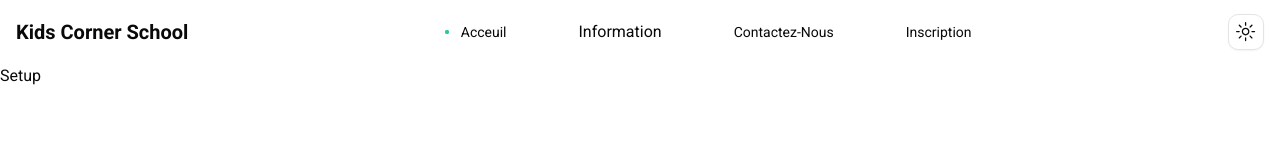
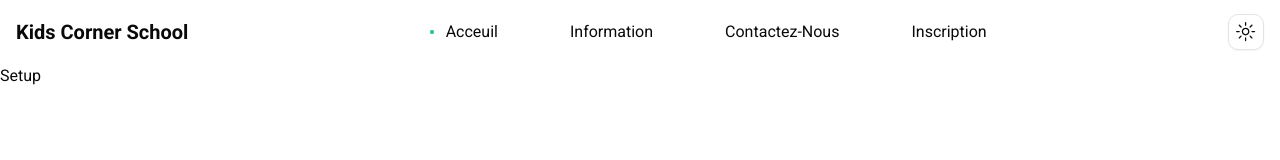
Before and after one commit to yusufb026/Next-Showcase, a Next.js app: page / in a window 1280 px wide. Shown: the top 160 px of the page. Built offline with nearby package versions, Linux system fonts and the light colour scheme.

Commit message:
style: adjuste header

```diff
--- a/src/components/header/Header.tsx
+++ b/src/components/header/Header.tsx
@@ -26,7 +26,7 @@ const navBarLinks: TNabBarLinks = {
 
 const Header: FC<HeaderProps> = () => {
   return (
-    <header className="sticky top-0 px-4">
+    <header className="sticky top-0 px-4 text-xl ">
       <Container>
         <div className="relative flex h-16 w-full items-center justify-between ">
           <div className="flex items-center">
@@ -35,18 +35,18 @@ const Header: FC<HeaderProps> = () => {
             </Link>
           </div>
 
-          <nav className="mx-6 hidden items-center space-x-4 md:flex lg:space-x-6">
+          <nav className="mx-6 hidden items-center space-x-4 lg:flex lg:space-x-6">
             <MenuLink label={navBarLinks.Acceuil.label} link={navBarLinks.Acceuil.link} />
             <DropdownLinks label={navBarLinks.Information.label} links={navBarLinks.Information.link} />
             <MenuLink label={navBarLinks.ContactezNous.label} link={navBarLinks.ContactezNous.link} />
             <MenuLink label={navBarLinks.Inscription.label} link={navBarLinks.Inscription.link} />
           </nav>
 
-          <div className="hidden items-center md:flex">
+          <div className="hidden items-center lg:flex">
             <ModeToggleDesktop />
           </div>
-          <div className="flex items-center md:hidden">
-            <SheetMenu className="block  md:hidden" navBarLinks={navBarLinks} />
+          <div className="flex items-center lg:hidden">
+            <SheetMenu className="block  lg:hidden" navBarLinks={navBarLinks} />
           </div>
         </div>
       </Container>
--- a/src/components/header/MenuLink.tsx
+++ b/src/components/header/MenuLink.tsx
@@ -11,14 +11,21 @@ export const MenuLink: FC<TLink & ButtonProps & { glow?: boolean }> = ({ label,
   const currentPath = usePathname();
 
   return link ? (
-    <Button asChild variant="ghost" className=" flex justify-start" {...props}>
-      <Link href={link} className="text-sm font-medium  transition-colors ">
+    <Button
+      asChild
+      variant={link == currentPath ? 'linkSelected' : 'linkUnSelected'}
+      font={link == currentPath ? 'default' : 'default'}
+      className="flex justify-start"
+      bold={link == currentPath ? 'semibold' : 'default'}
+      {...props}
+    >
+      <Link href={link} className="transition-colors ">
         <DotCircleGreenGlowing glow={link == currentPath} />
         {label}
       </Link>
     </Button>
   ) : (
-    <Button variant="ghost" className="flex justify-start text-sm font-medium transition-colors" {...props}>
+    <Button variant="linkUnSelected" className="flex justify-start transition-colors" {...props}>
       <DotCircleGreenGlowing glow={glow || link == currentPath} />
       {label}
     </Button>
--- a/src/components/header/SheetMenu.tsx
+++ b/src/components/header/SheetMenu.tsx
@@ -52,8 +52,7 @@ const SheetMenu: FC<SheetMenuProps> = ({ navBarLinks, ...props }) => {
                   <DotCircleGreenGlowing
                     glow={navBarLinks.Information.link.find((element) => element.link == currentPath) ? true : false}
                   />
-
-                  <span className="mr-2">{navBarLinks.Information.label}</span>
+                  <span className="mr-3 text-base ">{navBarLinks.Information.label}</span>
                 </AccordionTrigger>
                 {navBarLinks.Information.link.map((route, index) => {
                   return (
```
